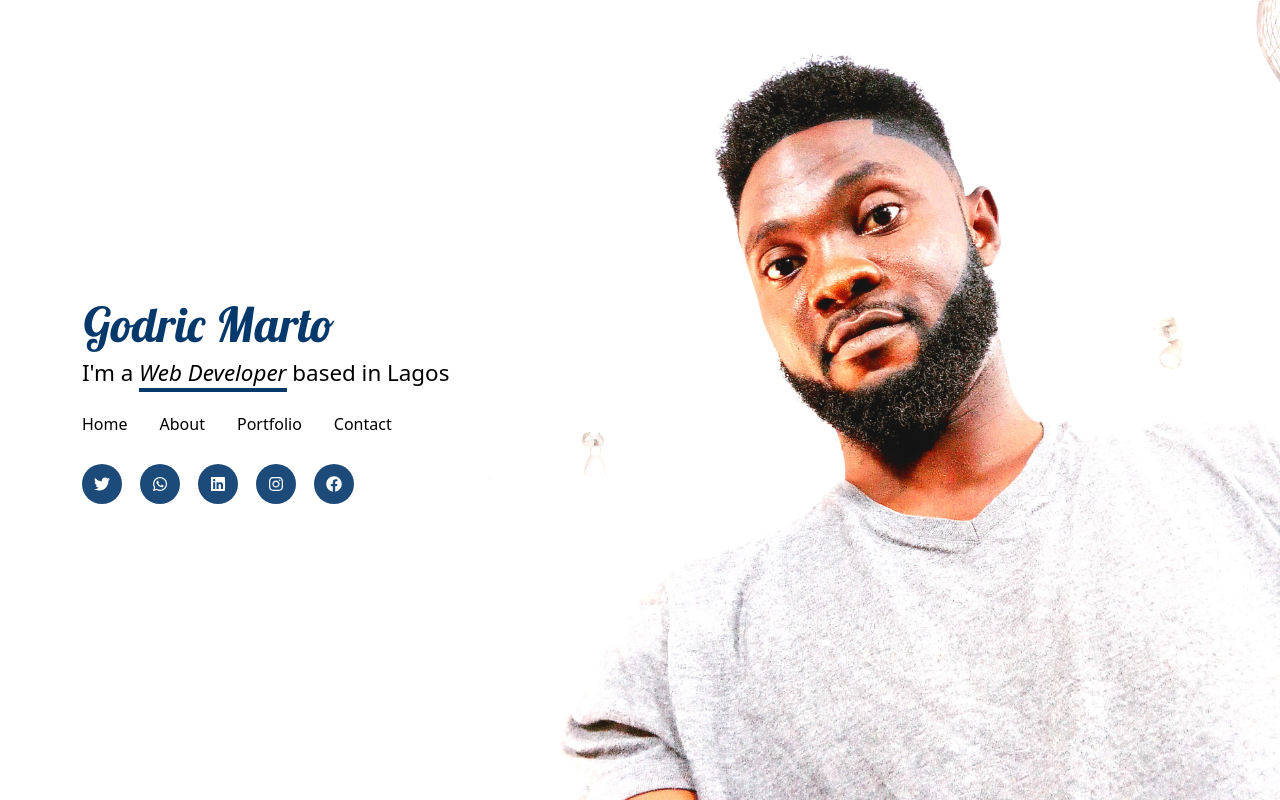
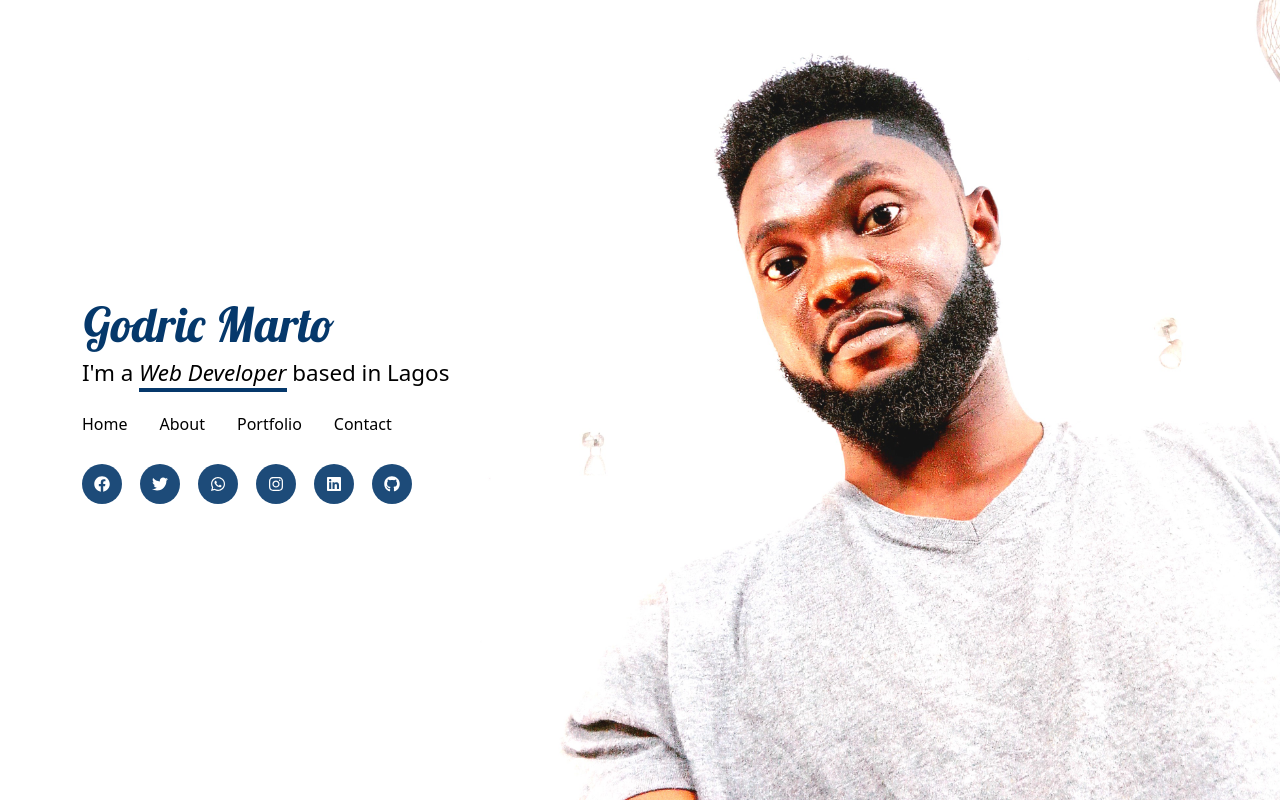
Before and after one commit to godric4/fena-v2, a React (Vite) app: page / in a window 1280 px wide. Built offline with nearby package versions, Linux system fonts and the light colour scheme.

Commit message:
Added url links to social icons

```diff
--- a/src/components/Footer.jsx
+++ b/src/components/Footer.jsx
@@ -4,9 +4,8 @@ import styled from 'styled-components'
 const Footer = () => {
  return (
   <Wrapper>
-   <p>
-    devgodric @fena_ webworks Copyright &copy;
-    {new Date().getFullYear()}{' '} <br /> <span>Inspired by Personal@BootstrapMade</span>
+   <p className=''>
+    Godric "FENA" Marto <br /> <span>Inspired by Personal@BootstrapMade</span>
    </p>
   </Wrapper>
  )
@@ -18,5 +17,9 @@ const Wrapper = styled.footer`
   height: 4rem;
   text-align: center;
 padding: 1rem;
+
+p {
+ line-height: 1;
+}
 `
 export default Footer
--- a/src/pages/Contact.jsx
+++ b/src/pages/Contact.jsx
@@ -4,6 +4,7 @@ import { ContactForm, Footer, Navbar, PageTitle, SideBar } from '../components'
 import { Link } from 'react-router-dom'
 import { FaEnvelope,
         FaFacebook,
+        FaGithub,
         FaInstagram,
         FaLinkedin,
         FaMapMarkerAlt,
@@ -42,11 +43,12 @@ const Contact = () => {
         <div className="details">
          <h3>Social Profiles</h3>
        <div className="d-flex justify-content-between">
-        <FaFacebook />
-        <FaTwitter />
-        <FaWhatsapp />
-        <FaInstagram />
-        <FaLinkedin />
+        <a ><FaFacebook /></a>
+        <a href='https://twitter.com/Fenalito'> <FaTwitter /></a>
+        <a href="https://wa.me/2348188534279?text=Hello %20Godric,%20i%20got%20something%20important%20to%20share%20with%20you'"> <FaWhatsapp /></a>
+         <a href='https://www.instagram.com/fena_400/'> <FaInstagram /></a>
+        <a href='https://www.linkedin.com/in/godric-ikeji-519b03119/'><FaLinkedin /></a>
+         <a href='https://github.com/godric4'><FaGithub/></a>
        </div>
          </div>
       </div>
--- a/src/pages/Home.jsx
+++ b/src/pages/Home.jsx
@@ -2,7 +2,7 @@ import React from 'react'
 import styled from 'styled-components'
 import { NavLinks, SideBar } from '../components'
 import { Link } from 'react-router-dom'
-import {FaFacebook, FaInstagram, FaLinkedin, FaTwitter, FaWhatsapp} from 'react-icons/fa'
+import {FaFacebook, FaGithub, FaInstagram, FaLinkedin, FaTwitter, FaWhatsapp} from 'react-icons/fa'
 import bg from '../assets/bg.jpg'
 
 const Home = () => {
@@ -26,21 +26,12 @@ const Home = () => {
        </span> based in Lagos</p>
       <NavLinks />
       <div className="social-icons">
-       <Link to="/" className='icon'>
-        <FaTwitter />
-       </Link>
-        <Link to="/" className='icon'>
-        <FaWhatsapp />
-       </Link>
-        <Link to="/" className='icon'>
-        <FaLinkedin />
-       </Link>
-        <Link to="/" className='icon'>
-        <FaInstagram />
-       </Link>
-        <Link to="/" className='icon'>
-        <FaFacebook />
-       </Link>
+       <a ><FaFacebook /></a>
+        <a href='https://twitter.com/Fenalito'> <FaTwitter /></a>
+        <a href="https://wa.me/2348188534279?text=Hello %20Godric,%20i%20got%20something%20important%20to%20share%20with%20you'"> <FaWhatsapp /></a>
+         <a href='https://www.instagram.com/fena_400/'> <FaInstagram /></a>
+        <a href='https://www.linkedin.com/in/godric-ikeji-519b03119/'><FaLinkedin /></a>
+        <a href='https://github.com/godric4'><FaGithub/></a>
       </div>
      </div>
     </Wrapper>
```
